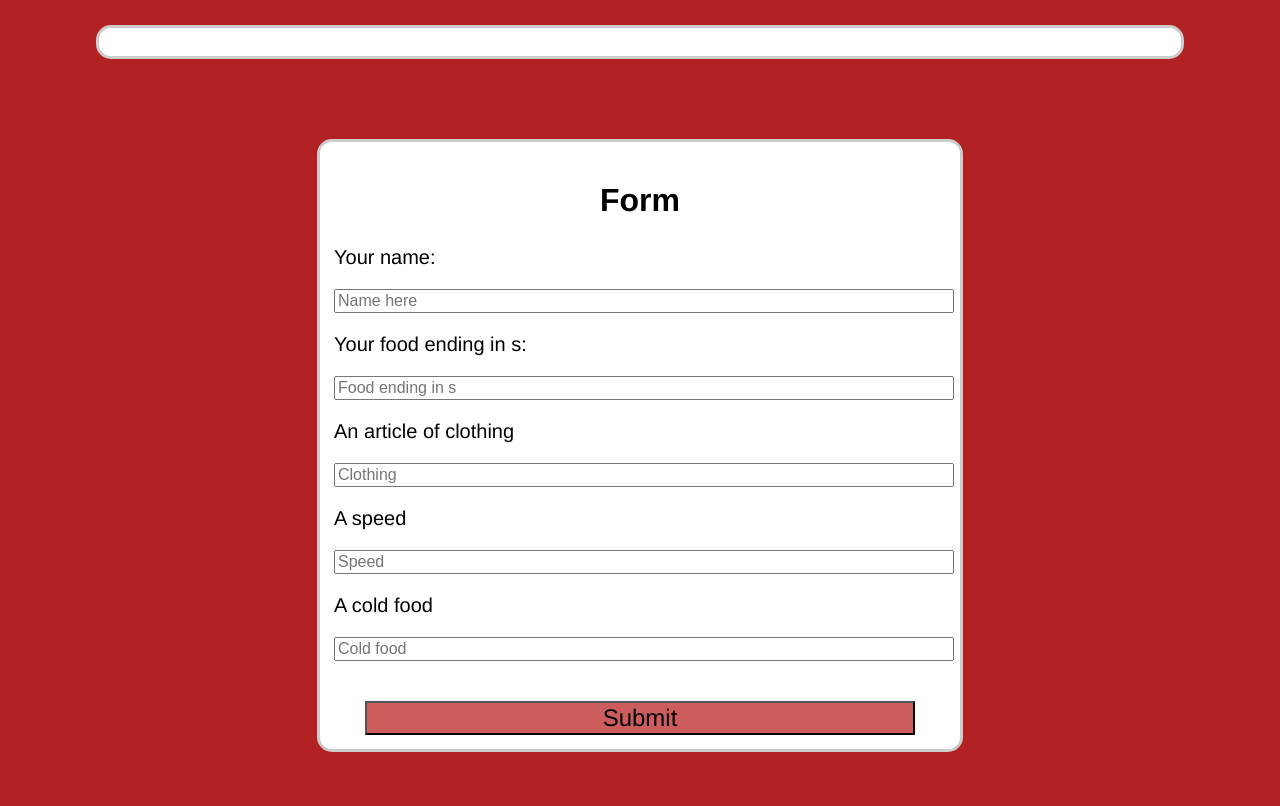
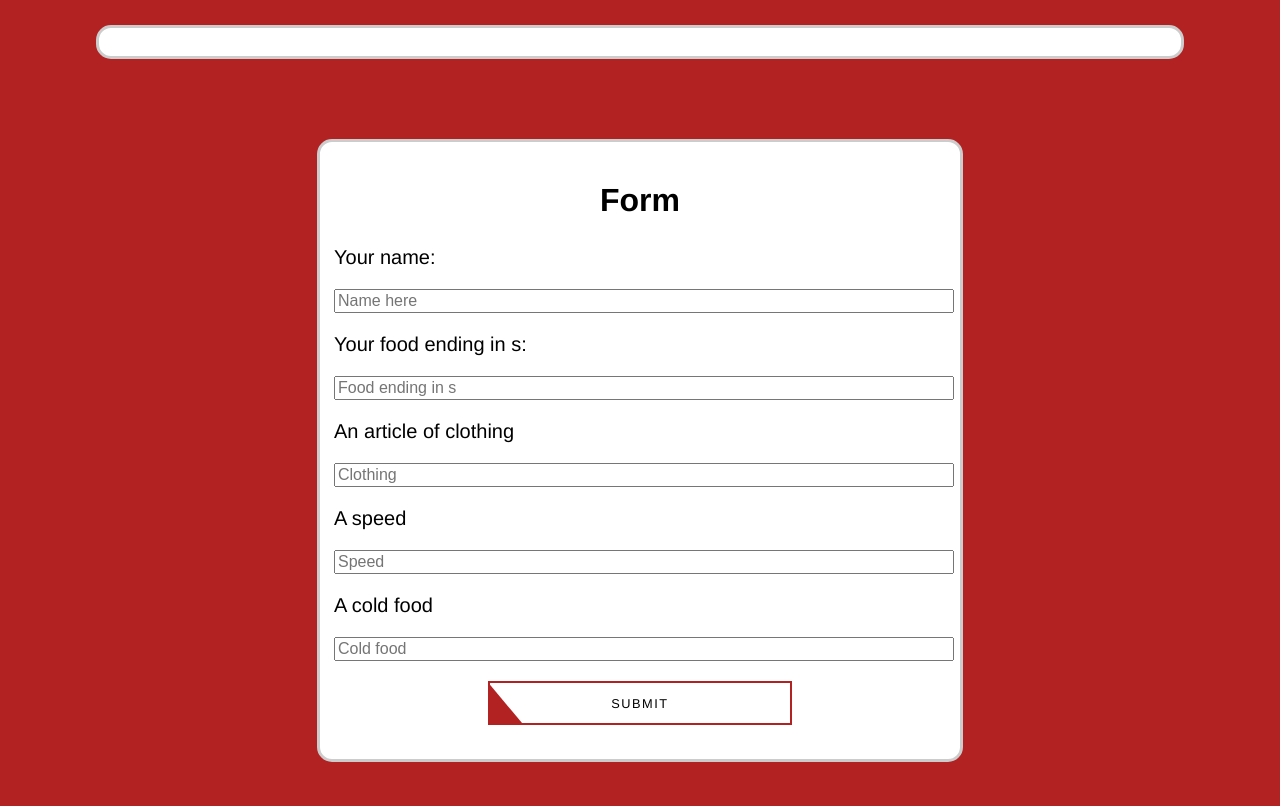
Before and after one commit to JonathanRVega/madLib, a plain HTML site: page index.html in a window 1280 px wide. Shown: the part 760-1566 px from the top of the page. Drawn offline with Linux system fonts and the light colour scheme.

Commit message:
Changed the button and gave it an animation, justified text and fixed grammar

```diff
--- a/app.js
+++ b/app.js
@@ -8,13 +8,13 @@ function createParagraph() {
     var paragraph = '<p>It was a hot day. In fact it was so hot you could have cooked ' +wordTwo+' on the sidewalk.'+
     'Squigly sat on his front porch trying to eat his ' +wordFive+ ' before it melted.' +
     'Just as Squigly was about to go inside, he saw ' + wordOne + ' coming down the street.'+wordOne+' was skipping so '+
-    +wordFour+ ' that Squigly was sure '+wordOne+' would faint from the heat. When '+wordOne+ ' reached his front porch,'+
-    'Squigly noticed that ' +wordOne+ ' wasnt even sweating.'+
+    wordFour+ ' that Squigly was sure '+wordOne+' would faint from the heat. When '+wordOne+ ' reached his front porch,'+
+    'Squigly noticed that ' +wordOne+ ' wasn\'t even sweating.'+
     'How can you not be hot? asked Squigly, wiping the sweat from his forehead.'+
-    'Hot, Im not hot, Im wearing my invention said ' +wordOne+ '. '+
+    'Hot, I\'m not hot, I\'m wearing my invention said ' +wordOne+ '. '+
     'What kind of invention is that? asked Squigly.'+
     'Frozen ' +wordThree+ ' of course, I heard it was going to be hot today so I just put'+
-    'my ' +wordThree+ ' in the freezer last night and today I feel great! It really works, you should try it.</p>';
+    ' my ' +wordThree+ ' in the freezer last night and today I feel great! It really works, you should try it.</p>';
 
     document.getElementById('answer').innerHTML = paragraph
 
--- a/index.html
+++ b/index.html
@@ -18,7 +18,7 @@
         <div class="cardElement">
         <div class="cardContent">
         <div class="cardText">
-            <div id="answer">
+            <div id="answer" class="text">
 
             </div>
 
@@ -40,7 +40,13 @@
             <input id="input4" style="font-size:2vh;" type="text" placeholder="Speed">
             <p class="pForm">A cold food</p>
             <input id="input5" style="font-size:2vh;" type="text" placeholder="Cold food">
-            <button onclick="createParagraph()">Submit</button>
+
+            <div class="container">
+            <div class="button" id="button-5" onclick="createParagraph()">
+                <div id="translate"></div>
+                <a>Submit</a>
+              </div>
+            </div>
         </div>
         </div>
         </div>
--- a/styles.css
+++ b/styles.css
@@ -32,15 +32,6 @@ h2{
     margin:auto;
   }
 
-  button{
-    display: block;
-    width: 90%;
-    margin: auto;
-    margin-top: 5vh;
-    font-family: Helvetica;
-    font-size: 3vh;
-    background-color: indianred;
-  }
   input{
     display: block;
     width: 100%;
@@ -71,3 +62,53 @@ h2{
     flex-direction: column;
 
   }
+  .text{
+    text-align: justify;
+  }
+  .button {
+    display: flex;
+    height: 40px;
+    width: 300px;
+    border: 2px solid firebrick;
+    margin: 20px 20px 20px 20px;
+    color: firebrick;
+    text-transform: uppercase;
+    text-decoration: none;
+    font-size: .8em;
+    letter-spacing: 1.5px;
+    align-items: center;
+    justify-content: center;
+    overflow: hidden;
+  }
+  #button-5 {
+    position: relative;
+    overflow: hidden;
+    cursor: pointer;
+  }
+
+  #button-5 a {
+    font-family: Helvetica;
+    position: relative;
+    transition: all .45s ease-Out;
+    color: black;
+    text-decoration: none;
+  }
+
+  #translate {
+    transform: rotate(50deg);
+    width: 100%;
+    height: 250%;
+    left: -200px;
+    top: -30px;
+    background: firebrick;
+    position: absolute;
+    transition: all .3s ease-Out;
+  }
+
+  #button-5:hover #translate {
+    left: 0;
+  }
+
+  #button-5:hover a {
+    color: #2D3142;
+  }
```
